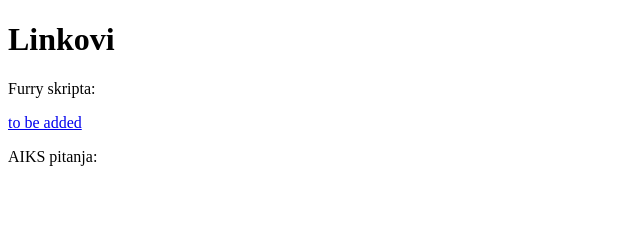
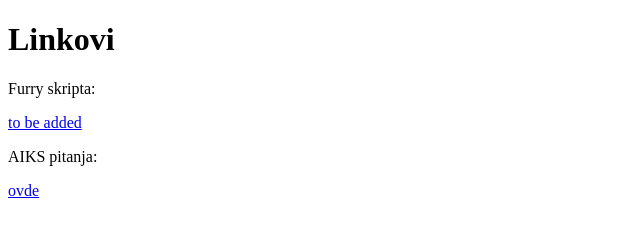
Before and after one commit to lambdanuu/lambdanuu.github.io, a plain HTML site: page index.html in a window 1280 px wide. Shown: the full height of the page, 0-640 px from the left. Drawn offline with Linux system fonts and the light colour scheme.

Commit message:
Update index.html

```diff
--- a/index.html
+++ b/index.html
@@ -3,6 +3,6 @@
 <body>
 <h1>Linkovi</h1>
 <p>Furry skripta:</p> <a href="index.html"> to be added </a>
-<p>AIKS pitanja:</p> <a href="AIKS pitanja + odgovori.html"></a>
+<p>AIKS pitanja:</p> <a href="AIKS pitanja + odgovori.html">ovde</a>
 </body>
 </html>
```
